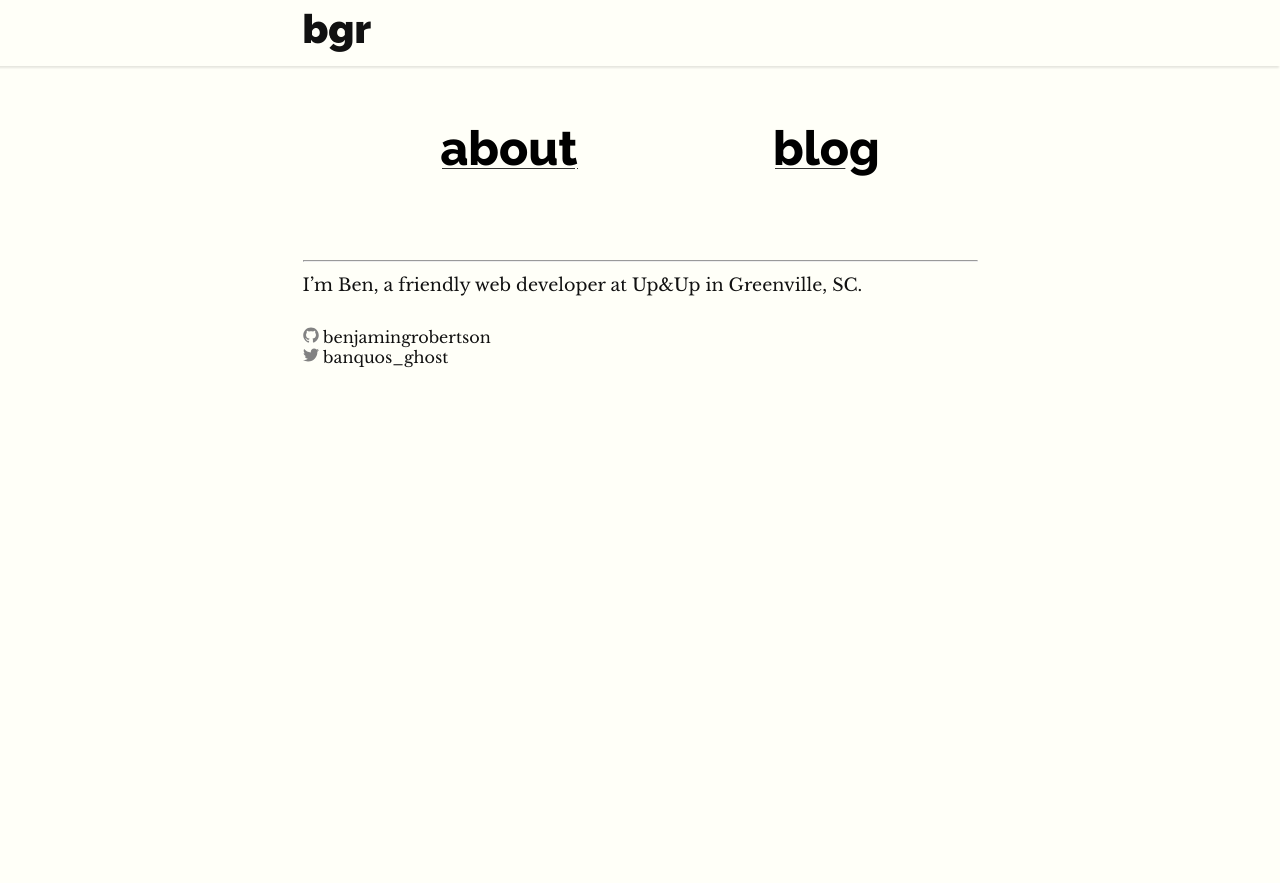
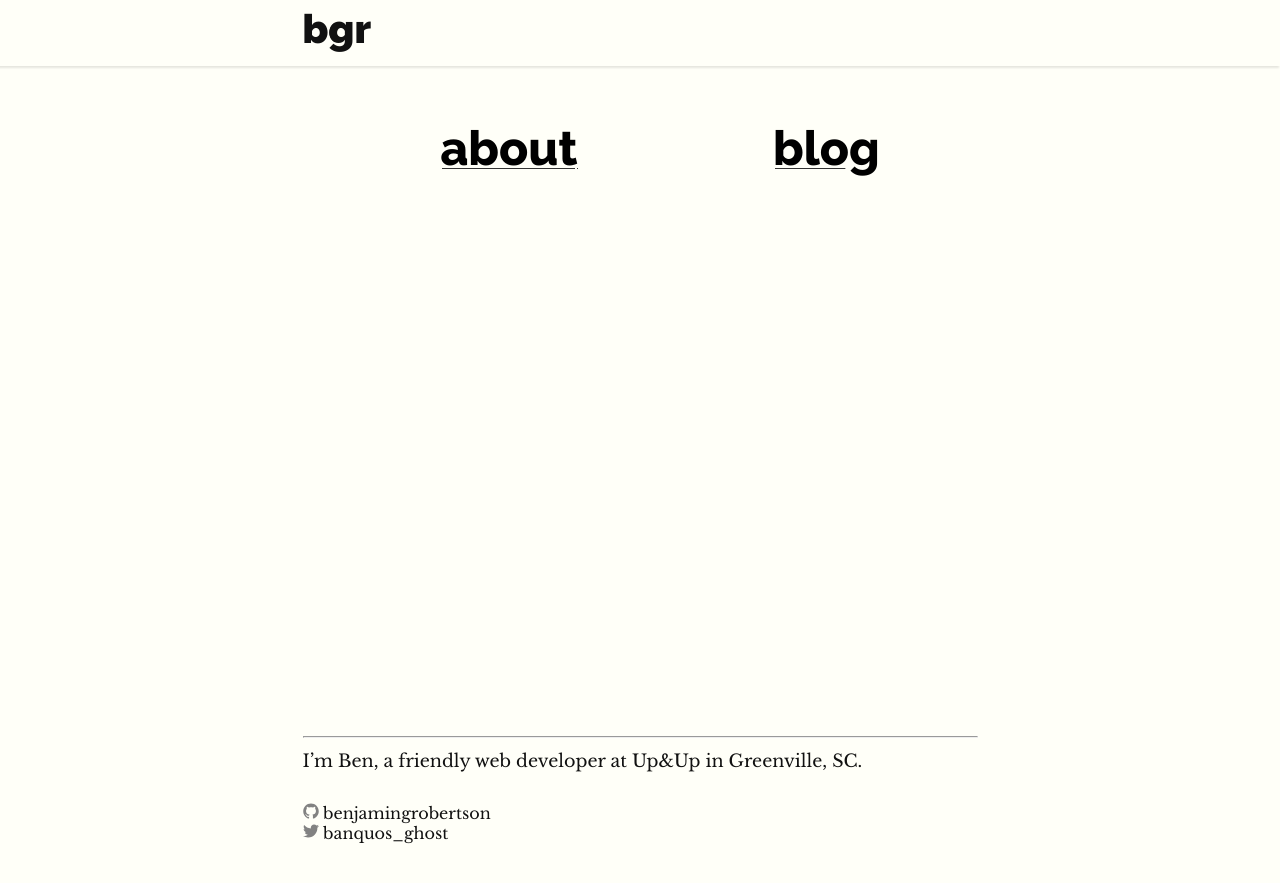
Before and after one commit to benjamingrobertson/benjamingrobertson.github.io, a Jekyll site: the page built from index.md, in a window 1280 px wide and 900 px high, scrolled down 360 px. Shown: the top 883 px of the window. Built offline with Jekyll 4.4.1, drawn with Linux system fonts in a browser that asks for light colours; before the commit the page ends 900 px from its top, so only the background shows below that.

Commit message:
Make the home page full height

```diff
--- a/_sass/smacss/components/_home.scss
+++ b/_sass/smacss/components/_home.scss
@@ -1,3 +1,7 @@
+.home {
+    min-height: 100vh;
+}
+
 h1.opening{
   max-width: 100px;
   font-size: 6em;
```
